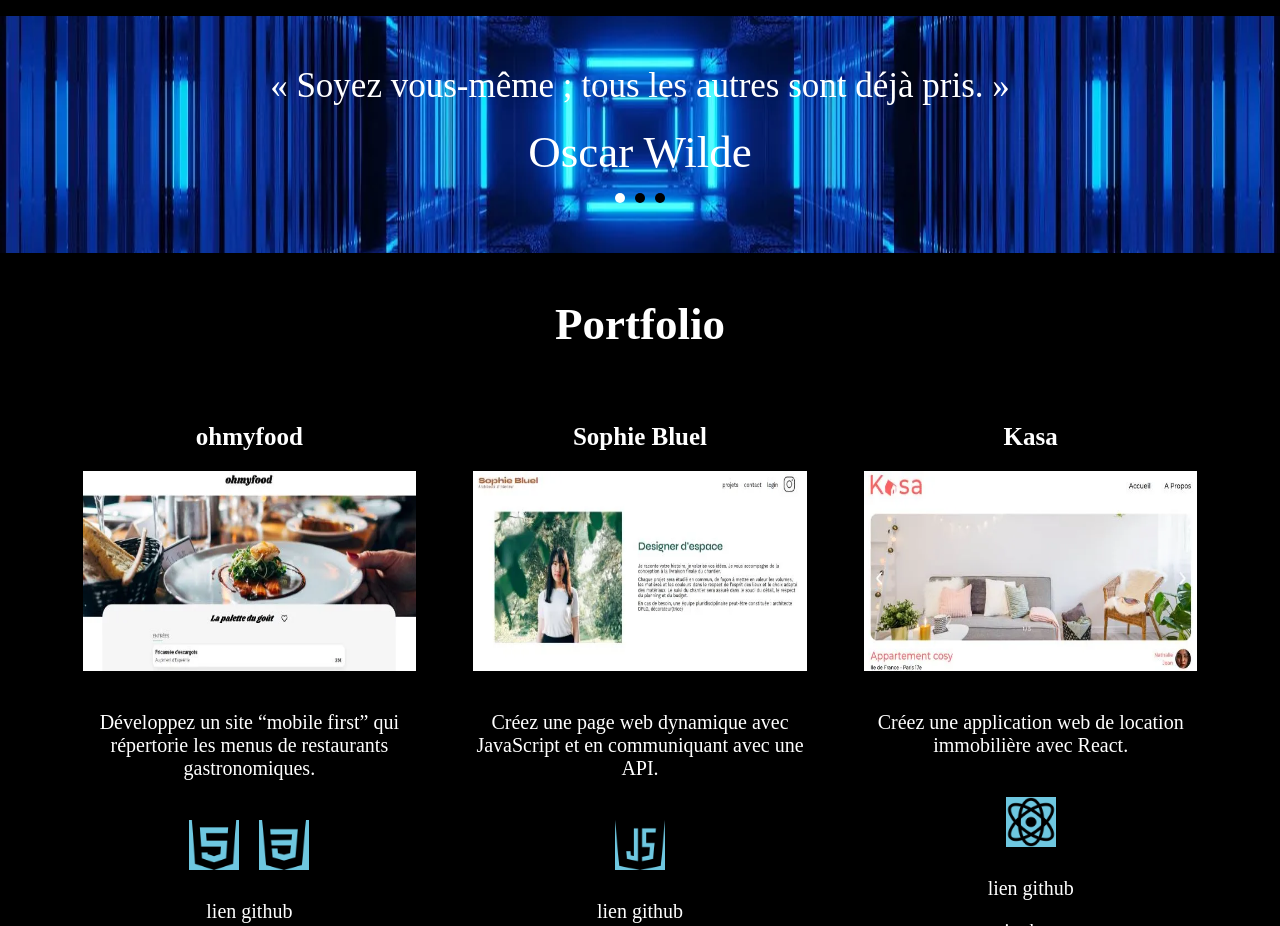
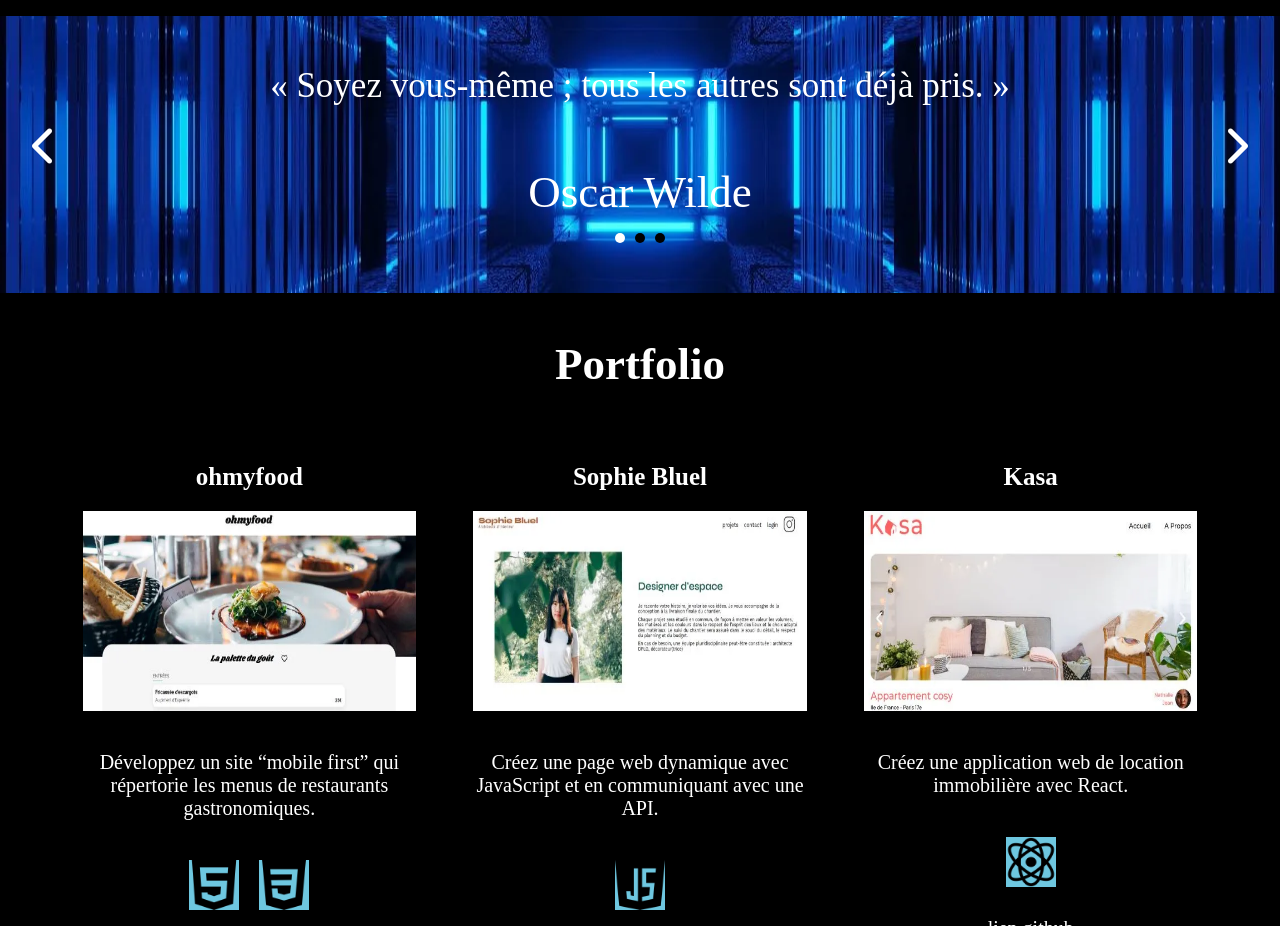
Before and after one commit to FIFCHAM/Bertrand_Surjous_portfolio, a React (Vite) app: page / in a window 1280 px wide. Shown: the part 2040-2966 px from the top of the page. Built offline with nearby package versions, Linux system fonts and the light colour scheme.

Commit message:
chore: Update FontAwesome and Header styles
Improve website styling and functionality by
uncommenting the FontAwesome script and adding
margin to the header on smaller screens.

```diff
--- a/index.html
+++ b/index.html
@@ -6,8 +6,7 @@
     <meta name="description" content="Portfolio_BS est un site web dédié à Bertrand Surjous,développeur web spécialisé en React, JavaScript et autres technologies modernes." />
     <meta name="keywords" content="Portfolio_bs,Développement web,Développement,React,Javascript,HTML,CSS,Git,Github" />
     <meta name="author" content="Bertrand Surjous" />
-    <link rel="preconnect" href="https://kit.fontawesome.com/e94989c816.js">
-    <!--<script src="https://kit.fontawesome.com/e94989c816.js" crossorigin="anonymous"></script>-->
+    <script src="https://kit.fontawesome.com/e94989c816.js" crossorigin="anonymous"></script>
     <link rel="shortcut icon" href="./src/assets/images/logobs.png" alt="Logo BS">
     <title>Portfolio_BS</title>
 
--- a/src/components/Header/Header.scss
+++ b/src/components/Header/Header.scss
@@ -35,6 +35,7 @@
 }
    @media  (max-width: 560px) {
         header {
+            margin-top: 10px;
             background-color: $secondary-color;
             position: relative;
         }
```
